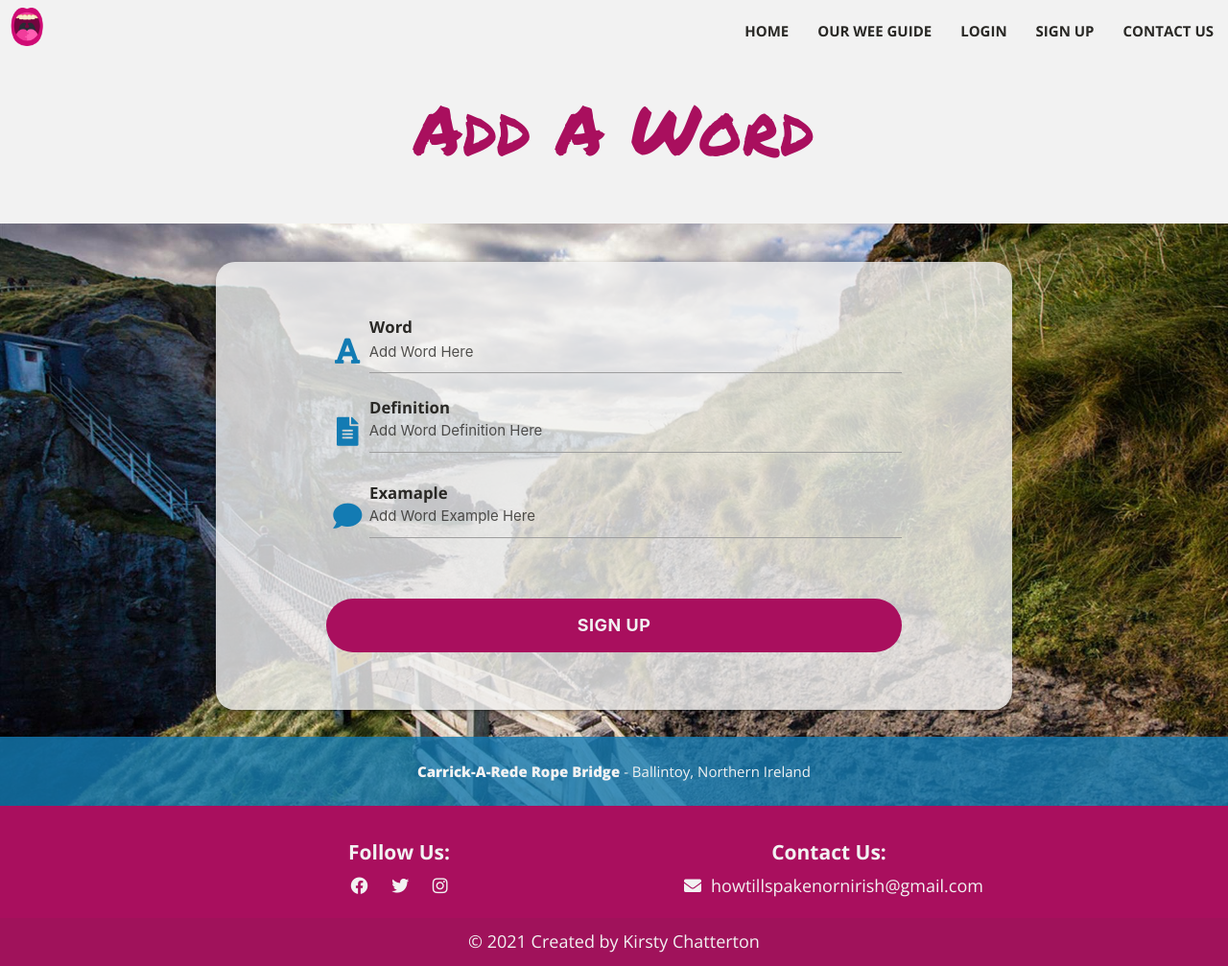
After one commit to Code-Institute-Submissions/how-till-spake-norn-irish, a Flask app: page /add-word in a window 1280 px wide. The commit adds this page. Shown: the whole page at 96% size. Run offline with Flask 2, Linux system fonts and the light colour scheme; some libraries are stand-ins or nearby versions.

Commit message:
create add-word.html template

```diff
--- a/app.py
+++ b/app.py
@@ -110,7 +110,7 @@ def profile(username):
 # Render Logout Functionality
 def logout():
     # Display flash message if user has been logged out
-    flash("Ach, you've logged out of your wee account! If you want to, you can log back in below:", "logout")
+    flash("Ach, you've logged out of your wee account!", "logout")
 
     # Remove user from session cookies
     session.pop("user")
@@ -124,6 +124,12 @@ def dictionary():
     return render_template("dictionary.html", dictionary=dictionary)
 
 
+@app.route("/add-word")
+# Render Add Word Page
+def add_word():
+    return render_template("add-word.html")
+
+
 @app.route("/contact-us")
 # Render Contact Us Page
 def contact():
--- a/static/css/style.css
+++ b/static/css/style.css
@@ -223,7 +223,7 @@ form .card {
     background-color: var(--white-fade);
     border-radius: 20px;
     padding: 40px;
-    margin: 40px 20px 100px;
+    margin: 40px 0 100px;
 
     justify-content: center;
     align-items: center;
--- /dev/null
+++ b/templates/add-word.html
@@ -0,0 +1,56 @@
+{% extends "base.html" %}
+{% block content %}
+
+<!-- Page Heading -->
+<div class="heading container center-align">
+    <div>
+        <h1>Add A Word</h1>
+    </div>
+    <div class="page-description">
+
+    </div>
+</div>
+
+<!-- Add Word Form -->
+<section class="form-container bg-img-signup">
+    <div class="row">
+        <form class="col s12 m8 offset-m2" method="POST" action="#">
+            <div class="card center-align">
+
+                <!-- Word -->
+                <div class="input-field">
+                    <i class="fas fa-font prefix"></i>
+                    <input placeholder="Add Word Here" id="word" name="word" type="text" class="validate" required>
+                    <label for="word">Word</label>
+                </div>
+
+                <!-- Definition -->
+                <div class="input-field">
+                    <i class="fas fa-file-alt prefix"></i>
+                    <textarea placeholder="Add Word Definition Here" id="word-definition" name="word-definition"
+                        type="text" class="materialize-textarea validate" required></textarea>
+                    <label for="word-definition">Definition</label>
+                </div>
+
+                <!-- Example -->
+                <div class="input-field">
+                    <i class="fas fa-comment prefix"></i>
+                    <textarea placeholder="Add Word Example Here" id="word-example" name="word-example" type="text"
+                        class="materialize-textarea validate" required></textarea>
+                    <label for="word-example">Examaple</label>
+                </div>
+
+                <!-- Sign Up Button -->
+                <button type="submit" class="btn waves-effect waves-light z-depth-0">
+                    Sign Up
+                </button>
+
+            </div>
+        </form>
+    </div>
+    <div class="img-description">
+        <p><span>Carrick-A-Rede Rope Bridge</span> - Ballintoy, Northern Ireland</p>
+    </div>
+</section>
+
+{% endblock %}
--- a/templates/contact.html
+++ b/templates/contact.html
@@ -35,9 +35,9 @@
                 <!-- Message -->
                 <div class="input-field">
                     <i class="fas fa-comment-dots prefix"></i>
-                    <textarea placeholder="Enter Your Message Here" id="textarea"
+                    <textarea placeholder="Enter Your Message Here" id="message"
                         class="materialize-textarea"></textarea>
-                    <label for="textarea">Message</label>
+                    <label for="message">Message</label>
                 </div>
 
                 <!-- Submit Button -->
```
